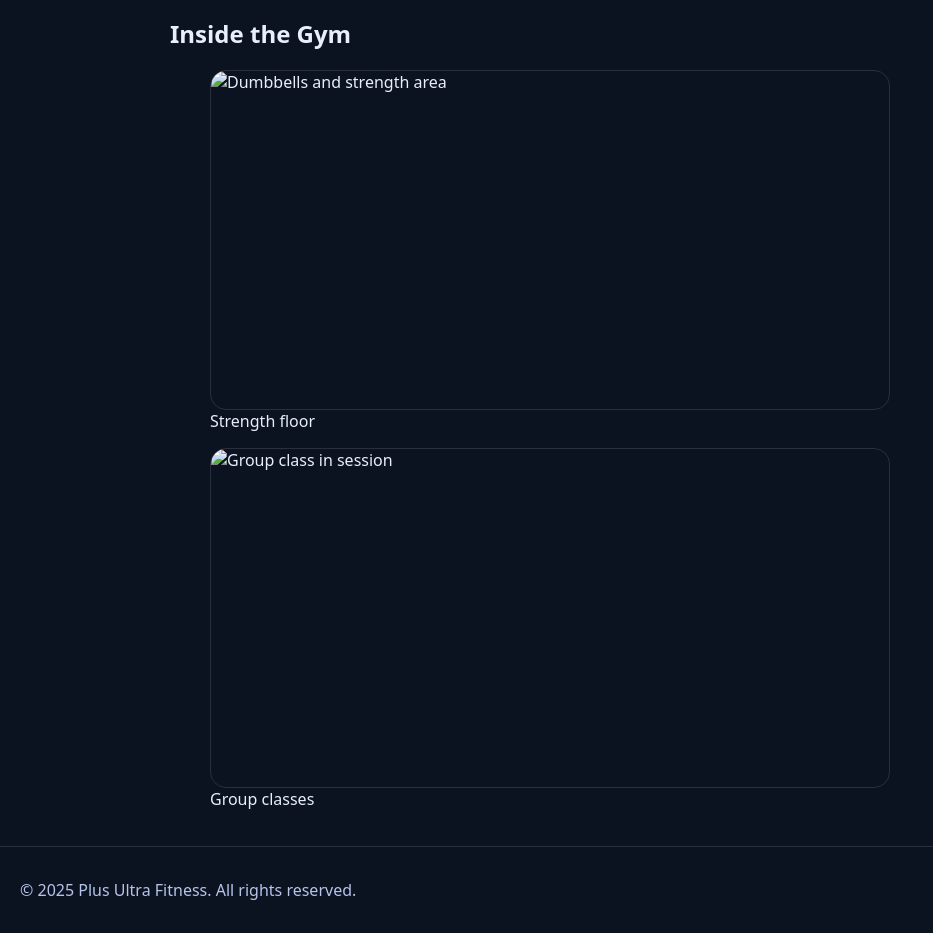
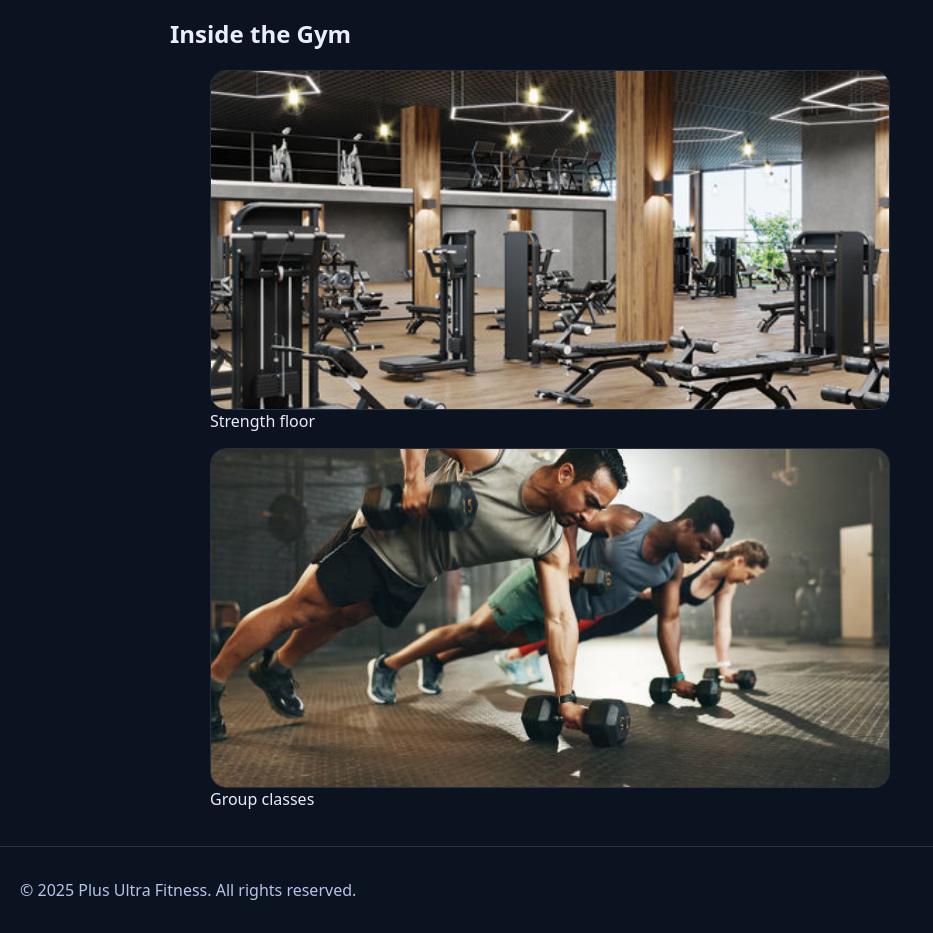
Before and after one commit to Soldierzero/Plus-Ultra-Gym-Final-Project, a plain HTML site: page about.html in a window 1280 px wide. Shown: the part 1141-2074 px from the top of the page, without its empty margins (0-933 px from the left). Drawn offline with Linux system fonts and the light colour scheme; files whose address does not match are found by name.

Commit message:
Update image paths in about.html

```diff
--- a/about.html
+++ b/about.html
@@ -21,7 +21,7 @@
         <a class="nav-link" href="registration.html"
           >Membership Registration</a
         >
-        <a class="nav-link" href="../Creativity_Page/creativity.html"
+        <a class="nav-link" href="creativity.html"
           >Creativity</a
         >
       </nav>
@@ -94,12 +94,12 @@
         <h2>Inside the Gym</h2>
         <div class="gallery-row">
           <figure class="gallery-item">
-            <img src="../Images/gym1.jpg" alt="Dumbbells and strength area" />
+            <img src="gym1.jpg" alt="Dumbbells and strength area" />
             <figcaption>Strength floor</figcaption>
           </figure>
 
           <figure class="gallery-item">
-            <img src="../Images/gym2.jpg" alt="Group class in session" />
+            <img src="gym2.jpg" alt="Group class in session" />
             <figcaption>Group classes</figcaption>
           </figure>
         </div>
```
